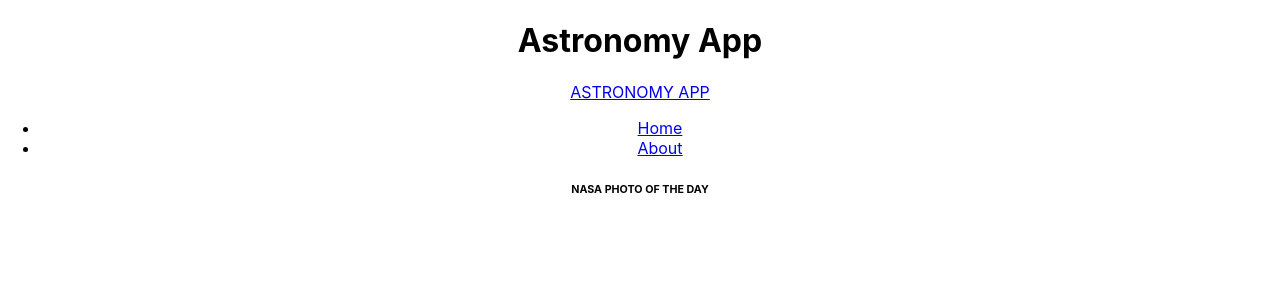
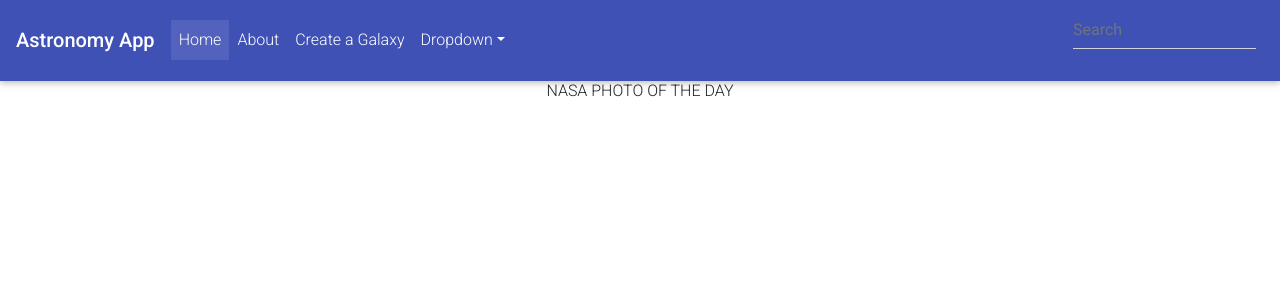
Before and after one commit to Dee-Race/astronomy-app-client, a React (Create React App) app: page / in a window 1280 px wide. Shown: the top 300 px of the page. Built offline with nearby package versions, Linux system fonts and the light colour scheme; no server answers.

Commit message:
add mdbreact navbar, edit navbar text and color

```diff
--- a/package.json
+++ b/package.json
@@ -4,9 +4,11 @@
   "private": true,
   "dependencies": {
     "bootstrap": "^4.1.3",
+    "mdbreact": "^4.8.2",
     "react": "^16.5.2",
     "react-bootstrap": "^0.32.4",
     "react-dom": "^16.5.2",
+    "react-router-dom": "^4.3.1",
     "react-scripts": "2.0.5"
   },
   "scripts": {
--- a/public/index.html
+++ b/public/index.html
@@ -6,7 +6,7 @@
   <link rel="shortcut icon" href="%PUBLIC_URL%/favicon.ico">
   <meta name="viewport" content="width=device-width, initial-scale=1, shrink-to-fit=no">
   <meta name="theme-color" content="#000000">
-  <link type=”text/css” href=”/node_modules/bootstrap/css/bootstrap.min.css”> <!-- manifest.json provides metadata used
+  <!-- manifest.json provides metadata used
     when your web app is added to the homescreen on Android. See https://developers.google.com/web/fundamentals/web-app-manifest/
     -->
   <link rel="manifest" href="%PUBLIC_URL%/manifest.json">
@@ -27,8 +27,8 @@
     You need to enable JavaScript to run this app.
   </noscript>
   <div id="root"></div>
-  <script rel=”stylesheet” type=”javascript” href=”../node_modules/react-bootstrap/react-bootstrap.min.js”> </script>
-    <!-- This HTML file is a template. If you open it directly in the browser, you will see an empty page. You can add
+
+  <!-- This HTML file is a template. If you open it directly in the browser, you will see an empty page. You can add
     webfonts, meta tags, or analytics to this file. The build step will place the bundled scripts into the <body> tag.
 
       To begin the development, run `npm start` or `yarn start`.
--- a/src/App.js
+++ b/src/App.js
@@ -1,14 +1,13 @@
 import React, { Component } from "react";
 import "./App.css";
 import AstronomyContainer from "./containers/AstronomyContainer";
-import Header from "./components/Navbar";
+import NavbarFeatures from "./components/Navbar";
 
 class App extends Component {
   render() {
     return (
       <div className="App">
-        <h1>Astronomy App</h1>
-        <Header className="Header" />
+        <NavbarFeatures className="Navbar" />
         <div className="main-content">
           <AstronomyContainer />
         </div>
--- a/src/components/Navbar.js
+++ b/src/components/Navbar.js
@@ -1,26 +1,85 @@
 import React, { Component } from "react";
-import { Navbar, Nav, NavItem } from "react-bootstrap";
+import {
+  Navbar,
+  NavbarBrand,
+  NavbarNav,
+  NavbarToggler,
+  Collapse,
+  NavItem,
+  NavLink,
+  Dropdown,
+  DropdownToggle,
+  DropdownMenu,
+  DropdownItem
+} from "mdbreact";
+import { BrowserRouter as Router } from "react-router-dom";
 
-class Header extends Component {
+class NavbarFeatures extends Component {
+  constructor(props) {
+    super(props);
+    this.state = {
+      collapse: false,
+      isWideEnough: false
+    };
+    this.onClick = this.onClick.bind(this);
+  }
+
+  onClick() {
+    this.setState({
+      collapse: !this.state.collapse
+    });
+  }
+
   render() {
     return (
-      <Navbar>
-        <Navbar.Header>
-          <Navbar.Brand>
-            <a href="#">ASTRONOMY APP</a>
-          </Navbar.Brand>
-        </Navbar.Header>
-        <Nav>
-          <NavItem eventKey={1} href="#">
-            Home
-          </NavItem>
-          <NavItem eventKey={2} href="#">
-            About
-          </NavItem>
-        </Nav>
-      </Navbar>
+      <Router>
+        <Navbar color="indigo" dark expand="md" scrolling>
+          <NavbarBrand href="/">
+            <strong>Astronomy App</strong>
+          </NavbarBrand>
+          {!this.state.isWideEnough && <NavbarToggler onClick={this.onClick} />}
+          <Collapse isOpen={this.state.collapse} navbar>
+            <NavbarNav left>
+              <NavItem active>
+                <NavLink to="#">Home</NavLink>
+              </NavItem>
+              <NavItem>
+                <NavLink to="#">About</NavLink>
+              </NavItem>
+              <NavItem>
+                <NavLink to="#">Create a Galaxy</NavLink>
+              </NavItem>
+              <NavItem>
+                <Dropdown>
+                  <DropdownToggle nav caret>
+                    Dropdown
+                  </DropdownToggle>
+                  <DropdownMenu>
+                    <DropdownItem href="#">Action</DropdownItem>
+                    <DropdownItem href="#">Another Action</DropdownItem>
+                    <DropdownItem href="#">Something else here</DropdownItem>
+                    <DropdownItem href="#">Something else here</DropdownItem>
+                  </DropdownMenu>
+                </Dropdown>
+              </NavItem>
+            </NavbarNav>
+            <NavbarNav right>
+              <NavItem>
+                <form className="form-inline md-form mt-0">
+                  <input
+                    className="form-control mr-sm-2 mb-0 text-white"
+                    type="text"
+                    placeholder="Search"
+                    aria-label="Search"
+                  />
+                </form>
+              </NavItem>
+            </NavbarNav>
+          </Collapse>
+        </Navbar>
+      </Router>
     );
   }
 }
 
-export default Header;
+export default NavbarFeatures;
--- a/src/index.js
+++ b/src/index.js
@@ -1,6 +1,9 @@
 import React from "react";
 import ReactDOM from "react-dom";
 import "./index.css";
+import "font-awesome/css/font-awesome.min.css";
+import "bootstrap-css-only/css/bootstrap.min.css";
+import "mdbreact/dist/css/mdb.css";
 import App from "./App";
 import * as serviceWorker from "./serviceWorker";
 
```
Also changed, not shown: 1 other file (tests, documents, lock files or other folders).
